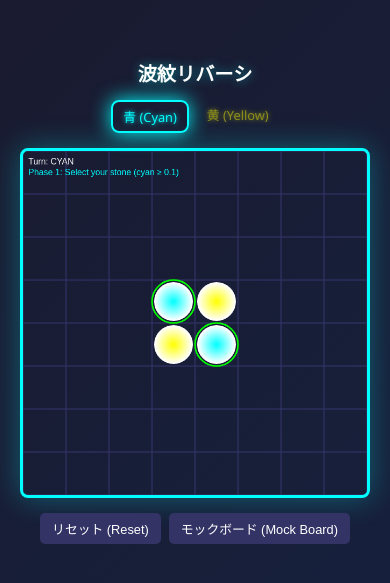
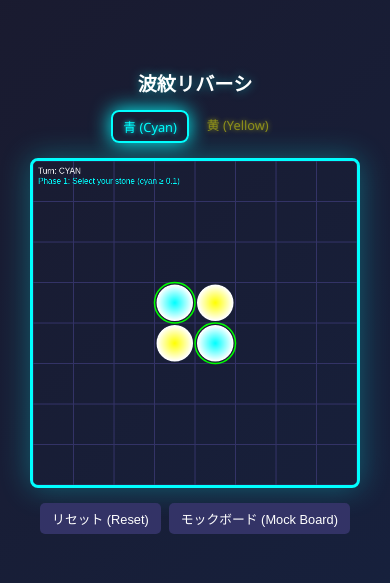
Before and after one commit to amakann/quantum-othello, a plain HTML site: page index.html in a window 390 px wide. Shown: the part 119-702 px from the top of the page. Drawn offline with Linux system fonts and the light colour scheme.

Commit message:
Fix canvas cutoff on mobile

```diff
--- a/style.css
+++ b/style.css
@@ -2,6 +2,11 @@
     margin: 0;
     padding: 0;
     box-sizing: border-box;
+}
+
+html {
+    width: 100%;
+    overflow-x: hidden;
 }
 
 body {
@@ -82,13 +87,13 @@
     align-items: center;
     width: 100%;
     margin-bottom: 15px;
+    padding: 0 10px;
 }
 
 #gameCanvas {
-    max-width: calc(100vw - 40px);
-    max-height: calc(100vh - 300px);
-    width: auto;
+    width: 100%;
     height: auto;
+    max-width: 100%;
     border: 3px solid #00ffff;
     border-radius: 8px;
     box-shadow: 0 0 30px rgba(0, 255, 255, 0.3);
```
